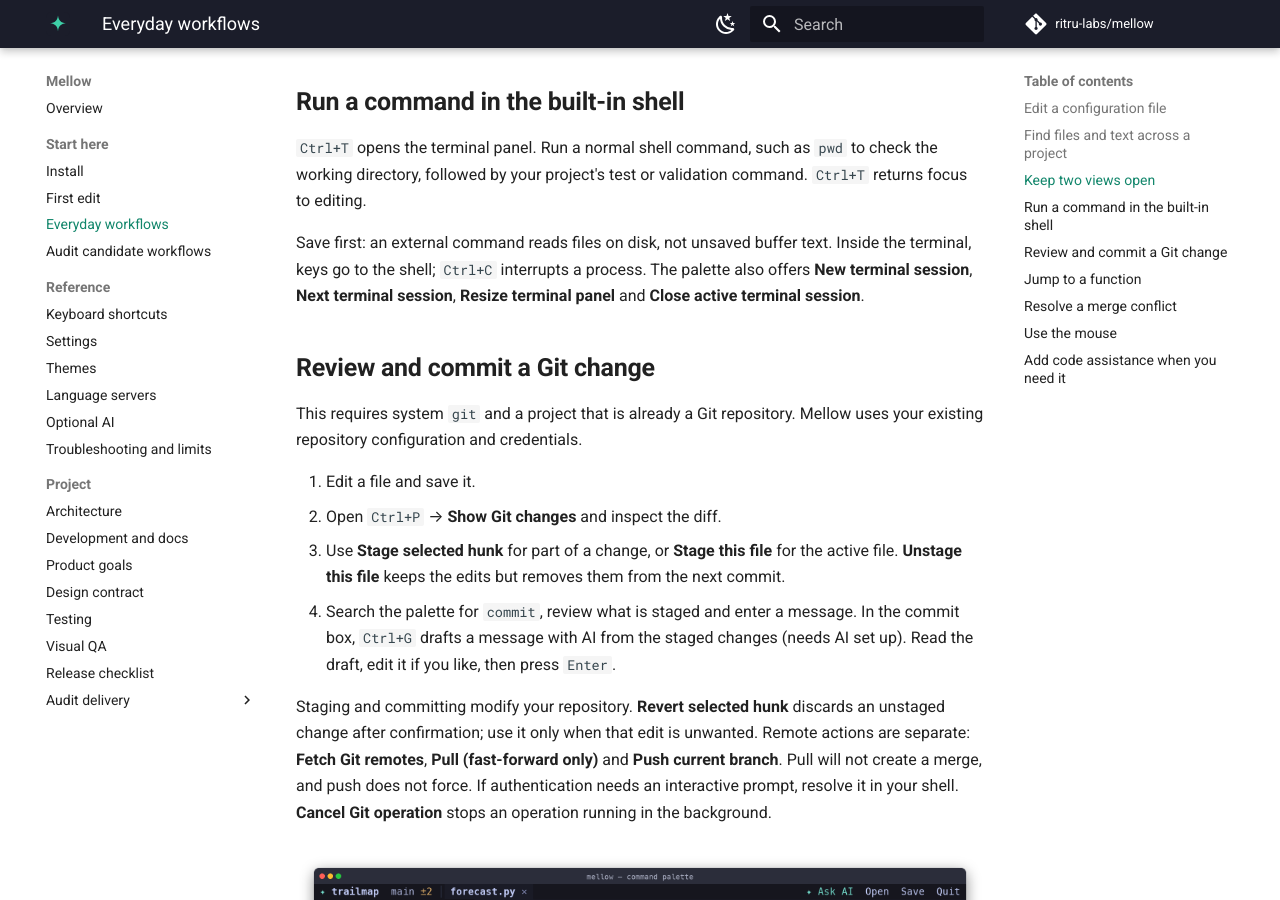
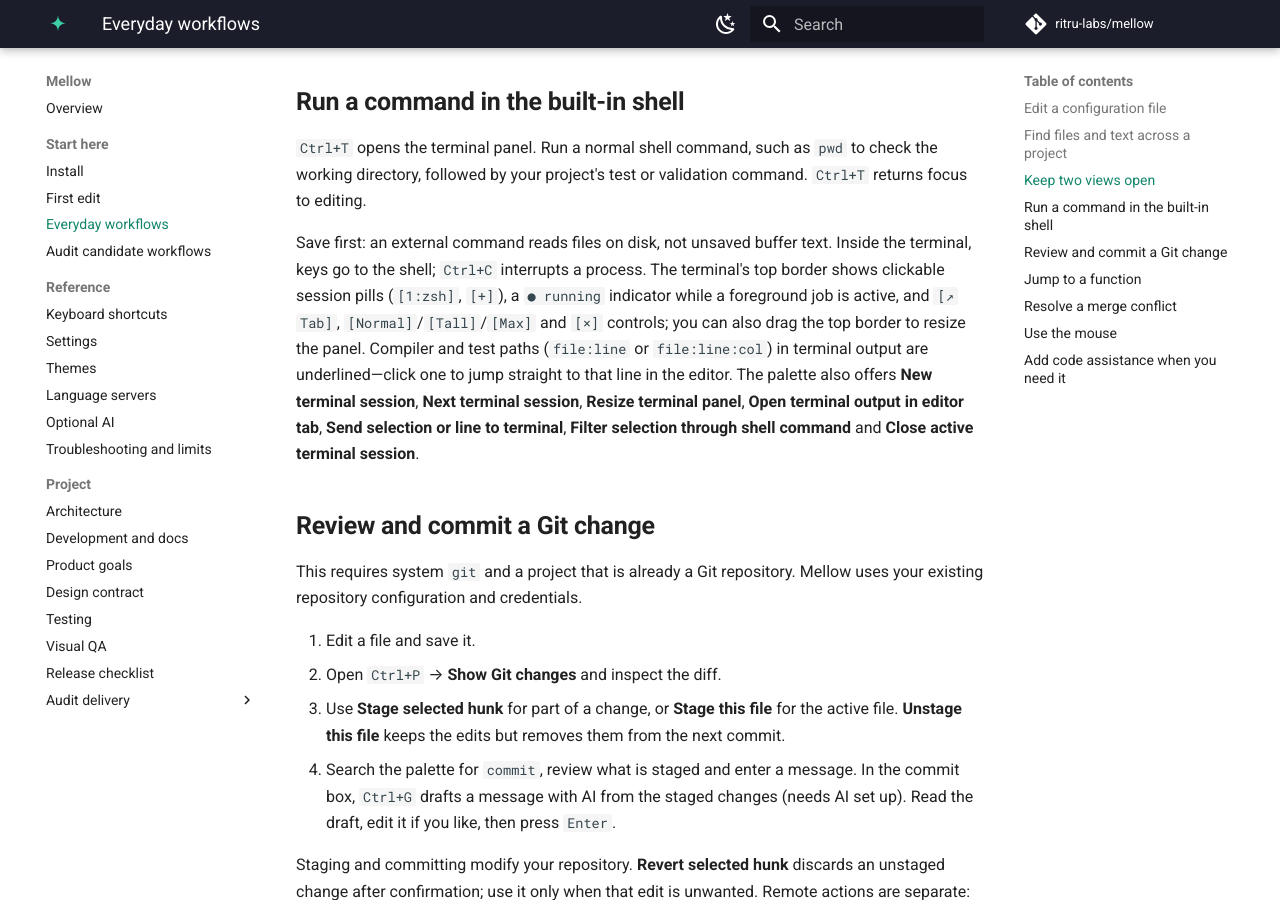
Before and after one commit to ritru-labs/mellow, an MkDocs documentation site: the page built from docs/usage.md, in a window 1280 px wide and 900 px high, scrolled down 1427 px. Built offline with MkDocs 1.6.1 and Material for MkDocs 9.7.7, drawn with Linux system fonts in a browser that asks for light colours; comment, search, counter and statistics services are not loaded; some of the changed text lies outside the part shown.

```diff
--- a/Cargo.toml
+++ b/Cargo.toml
@@ -1,6 +1,6 @@
 [package]
 name = "mellow"
-version = "0.3.1"
+version = "0.3.2"
 edition = "2024"
 rust-version = "1.90"
 description = "A calm, modern terminal editor by Ritru Labs. No modes, no manual: just start typing."
--- a/docs/usage.md
+++ b/docs/usage.md
@@ -65,8 +65,15 @@ command. `Ctrl+T` returns focus to editing.
 
 Save first: an external command reads files on disk, not unsaved buffer text.
 Inside the terminal, keys go to the shell; `Ctrl+C` interrupts a process.
-The palette also offers **New terminal session**, **Next terminal session**,
-**Resize terminal panel** and **Close active terminal session**.
+The terminal's top border shows clickable session pills (`[1:zsh]`, `[+]`), a
+`● running` indicator while a foreground job is active, and `[↗ Tab]`,
+`[Normal]`/`[Tall]`/`[Max]` and `[×]` controls; you can also drag the top border
+to resize the panel. Compiler and test paths (`file:line` or `file:line:col`) in
+terminal output are underlined—click one to jump straight to that line in the
+editor. The palette also offers **New terminal session**, **Next terminal session**,
+**Resize terminal panel**, **Open terminal output in editor tab**, **Send
+selection or line to terminal**, **Filter selection through shell command** and
+**Close active terminal session**.
 
 ## Review and commit a Git change
 
@@ -109,9 +116,13 @@ cursor inside the block. The status line says so and names the three commands:
 - **Keep theirs in conflict:** keeps the incoming side.
 - **Keep both sides of conflict:** keeps both, yours first.
 
-Each choice is one edit, so `Ctrl+Z` undoes it. A side with nothing in it removes
+Each choice is one edit, so `Ctrl+Z` undoes it. You can also click `[Keep ours]`,
+`[Keep theirs]` or `[Keep both]` directly on the `<<<<<<<` line in the editor
+canvas. A side with nothing in it removes
 the marker lines. Mark the file resolved from **Git conflicts** once no markers
 remain.
+
+![Inline conflict pills, interactive terminal controls, shell filter prompt and Git history diff preview](images/dev-workflows.png){ .mellow-shot }
 
 ## Use the mouse
 
```
Also changed, not shown: CHANGELOG.md (+20 -0 lines), README.md (+5 -5 lines), docs/getting-started.md (+1 -1 lines), docs/index.md (+2 -2 lines), docs/install.md (+8 -8 lines), docs/keys.md (+1 -0 lines), docs/images/dev-workflows.png (added), docs/images/hero.png, docs/images/palette.png, docs/images/settings.png, docs/images/themes.png, 2 other files.
